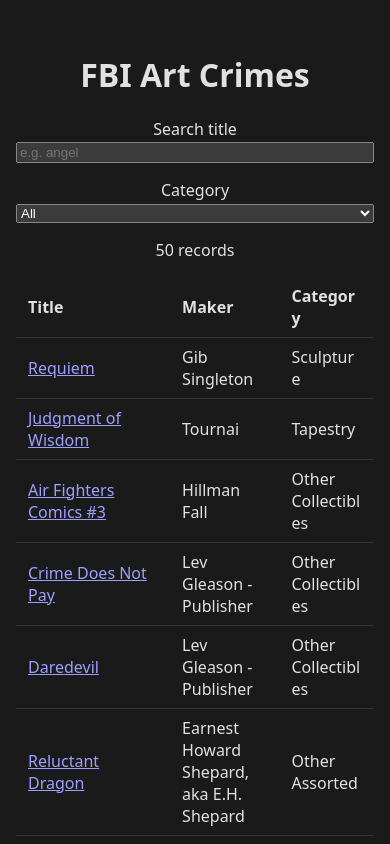
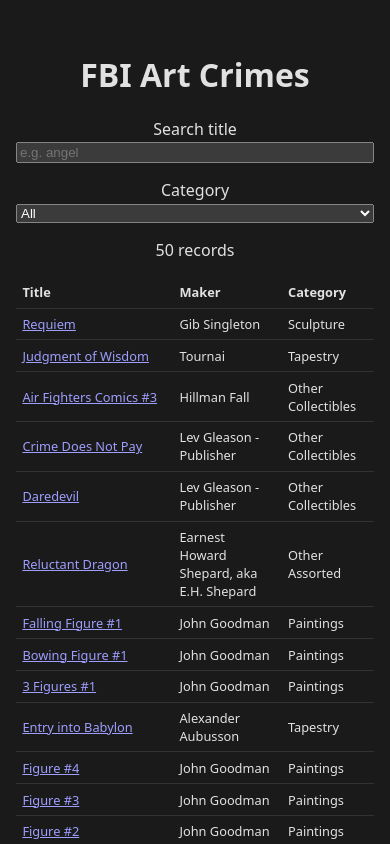
Before and after one commit to emmamikaelsdotter/fbi-art-crimes-dashboard, a React (Vite) app: page /#/ in a window 390 px wide. Shown: the top 844 px of the page. Built offline with nearby package versions, Linux system fonts and the light colour scheme.

Commit message:
style: reduce table font size and padding on mobile

```diff
--- a/src/index.css
+++ b/src/index.css
@@ -115,6 +115,12 @@
   .data-table th:nth-child(3),
   .data-table td:nth-child(3) { width: 25%; }
 
+  .data-table th,
+  .data-table td {
+    font-size: 0.8rem;
+    padding: 0.4rem 0.4rem;
+  }
+
   .search-controls {
     flex-direction: column;
   }
```
